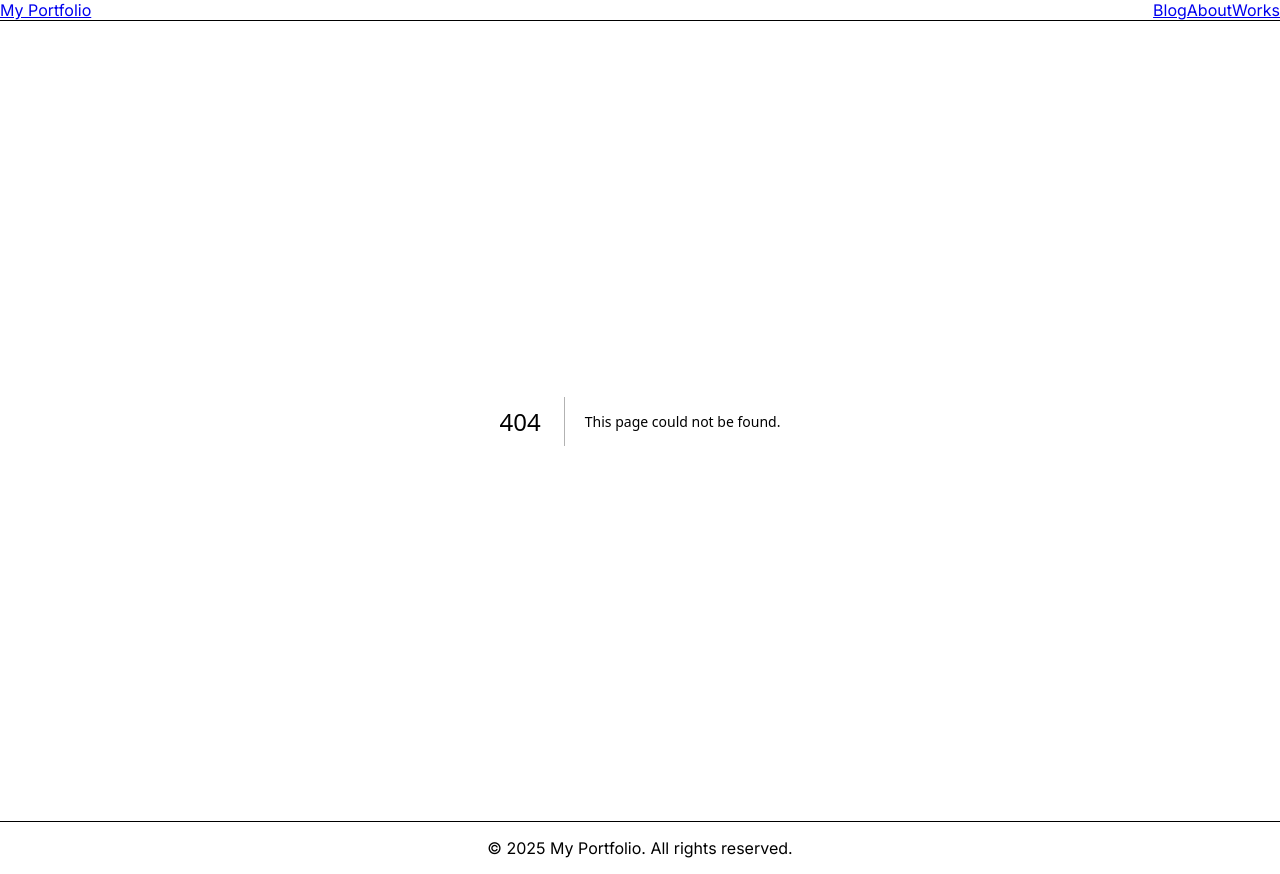
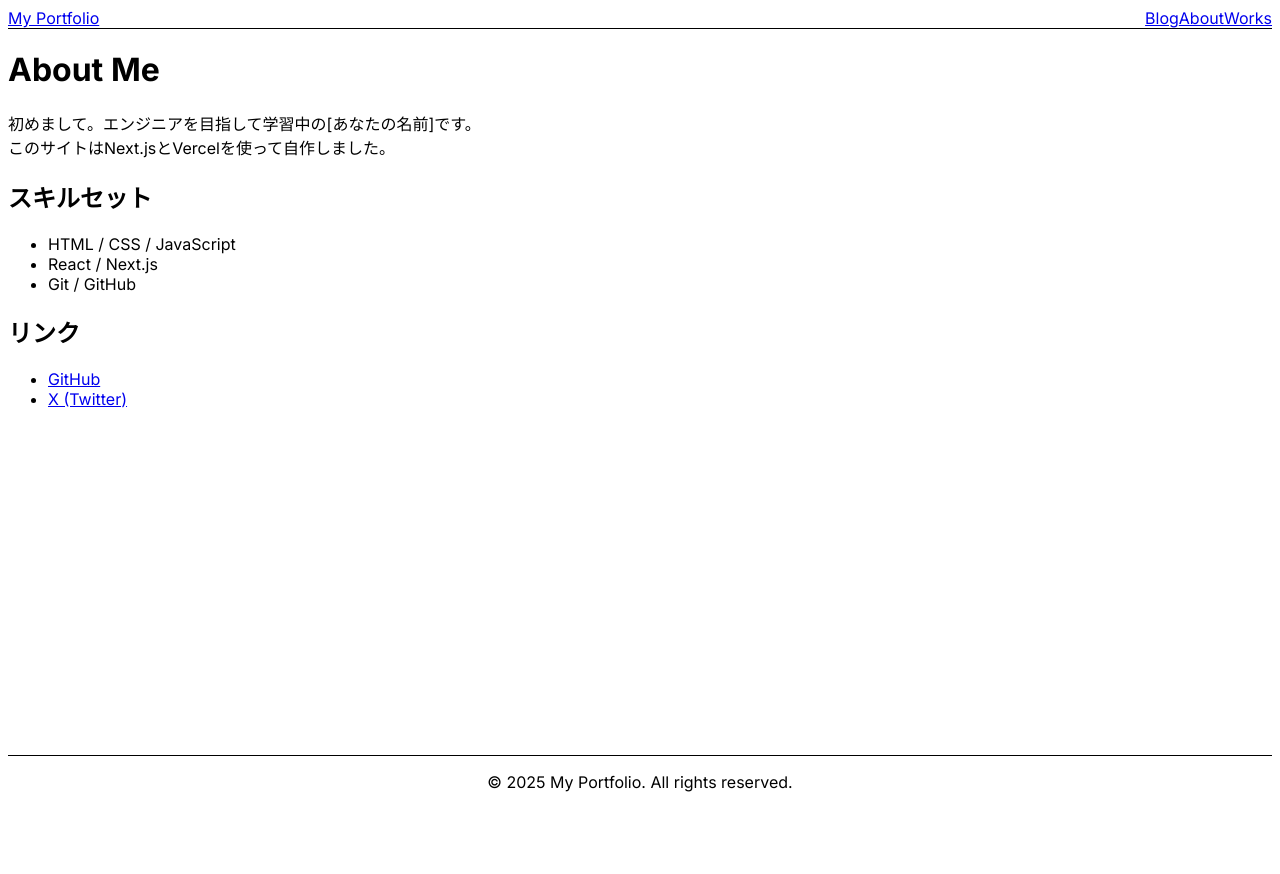
Before and after one commit to 555734/my-portfolio, a Next.js app: page /about in a window 1280 px wide. Before the commit this address had no page. After the commit the page ends 816 px from the top, so only its background shows below. Built offline with nearby package versions, Linux system fonts and the light colour scheme.

Commit message:
Fix: await params for Next.js 15

```diff
--- /dev/null
+++ b/app/about/page.tsx
@@ -0,0 +1,31 @@
+export default function About() {
+  return (
+    <div className="prose prose-slate max-w-none">
+      <h1>About Me</h1>
+      <p>
+        初めまして。エンジニアを目指して学習中の[あなたの名前]です。<br />
+        このサイトはNext.jsとVercelを使って自作しました。
+      </p>
+
+      <h2>スキルセット</h2>
+      <ul>
+        <li>HTML / CSS / JavaScript</li>
+        <li>React / Next.js</li>
+        <li>Git / GitHub</li>
+      </ul>
+
+      <h2>リンク</h2>
+      <ul>
+        <li>
+          <a href="https://github.com/555734" target="_blank" rel="noopener noreferrer">
+            GitHub
+          </a>
+        </li>
+        <li>
+          {/* X (Twitter) などがあれば */}
+          <a href="#">X (Twitter)</a>
+        </li>
+      </ul>
+    </div>
+  );
+}
--- a/app/page.tsx
+++ b/app/page.tsx
@@ -11,10 +11,9 @@ export default function Home() {
         <ul style={{ listStyle: 'none', padding: 0 }}>
           {/* さっき作ったブログ一覧ページへのリンク */}
           <li style={{ margin: '10px 0' }}>
-            <Link href="/blog" style={{ color: 'blue', textDecoration: 'underline' }}>
-              Blog (技術ブログ)
-            </Link>
-          </li>
+<Link href="/blog" className="px-4 py-2 bg-black text-white rounded-md hover:bg-gray-800 transition">
+  Blogを読む
+</Link>          </li>
           <li style={{ margin: '10px 0' }}>
             <Link href="/about" style={{ color: 'gray' }}>
               About (準備中)
```
